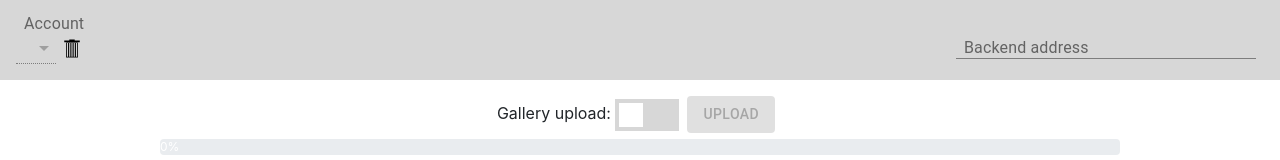
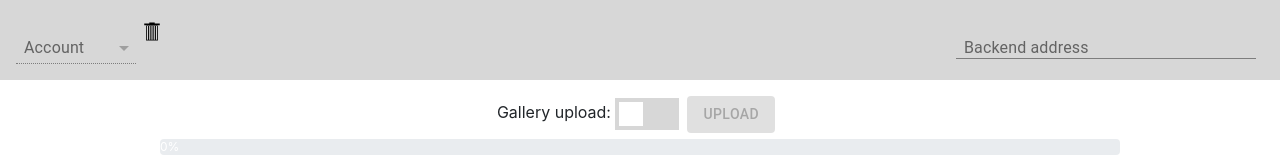
Before and after one commit to michaelcheungkm/picture-layout-organiser, a React (Create React App) app in the folder frontend/: page / in a window 1280 px wide. Shown: the top 160 px of the page. Built offline with nearby package versions, Linux system fonts and the light colour scheme.

Commit message:
Fix width of select when no item selected

```diff
--- a/frontend/src/App.js
+++ b/frontend/src/App.js
@@ -7,6 +7,7 @@ import {Progress} from 'reactstrap'
 import {
   Button,
   TextField,
+  FormControl,
   Select,
   MenuItem,
   InputLabel
@@ -497,6 +498,7 @@ const App = () => {
           />
         </span>
         <span className='account-select'>
+          <FormControl style={{minWidth: 120}}>
             <InputLabel id='account-select-label'>Account</InputLabel>
             <Select
               value={username}
@@ -510,6 +512,7 @@ const App = () => {
               )}
               <MenuItem value='create-new'>+ New account</MenuItem>
             </Select>
+          </FormControl>
           <img
             id='account-delete-icon'
             src={binIcon}
--- a/frontend/src/style.js
+++ b/frontend/src/style.js
@@ -9,10 +9,6 @@ const useStyles = makeStyles(theme => ({
       marginRight: theme.spacing(1),
       width: 300
     },
-    selectEmpty: {
-      margin: theme.spacing(1),
-      minWidth: 120,
-  }
 }))
 
 export default useStyles
```
Lines whose indentation alone changed are shown as unchanged.
